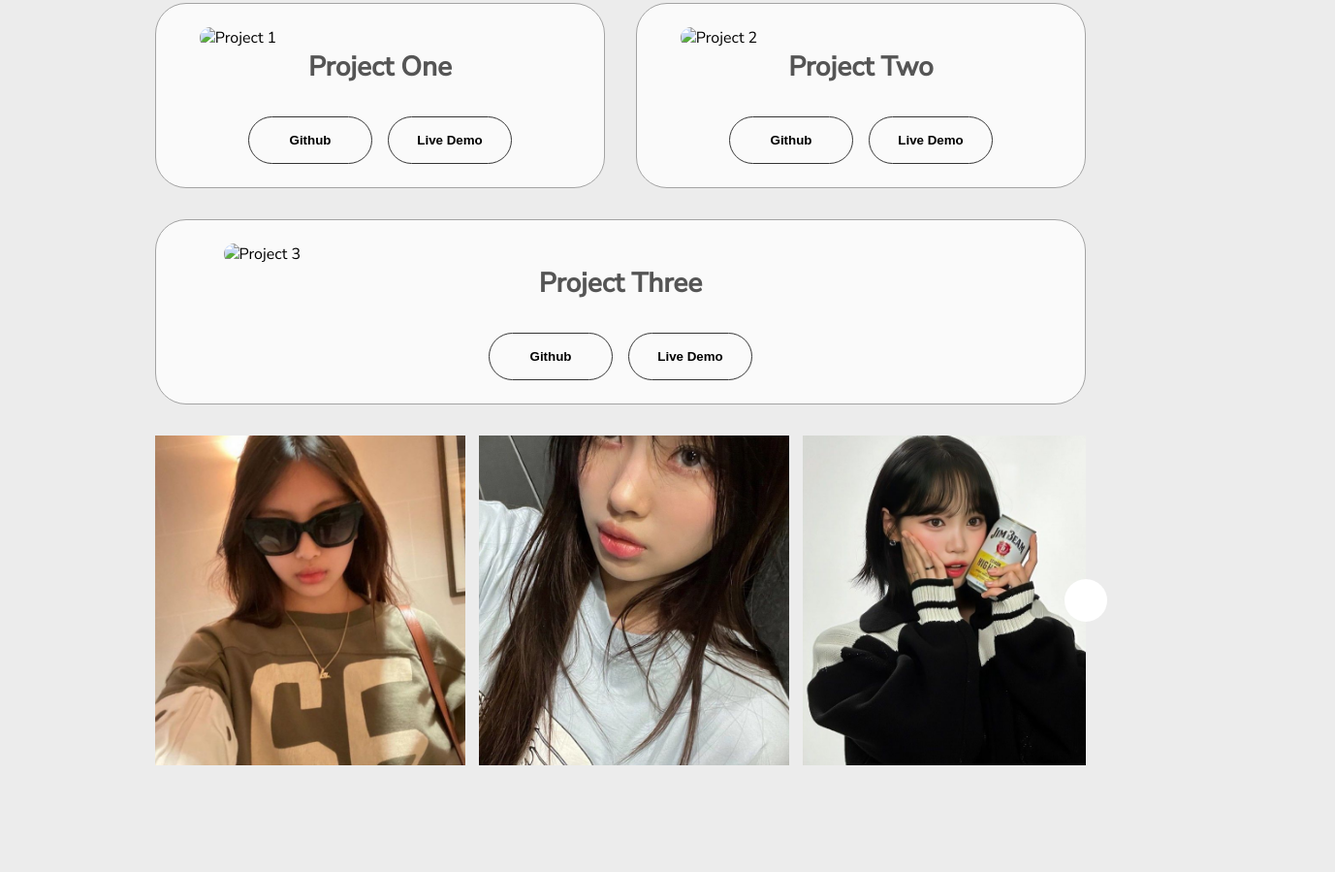
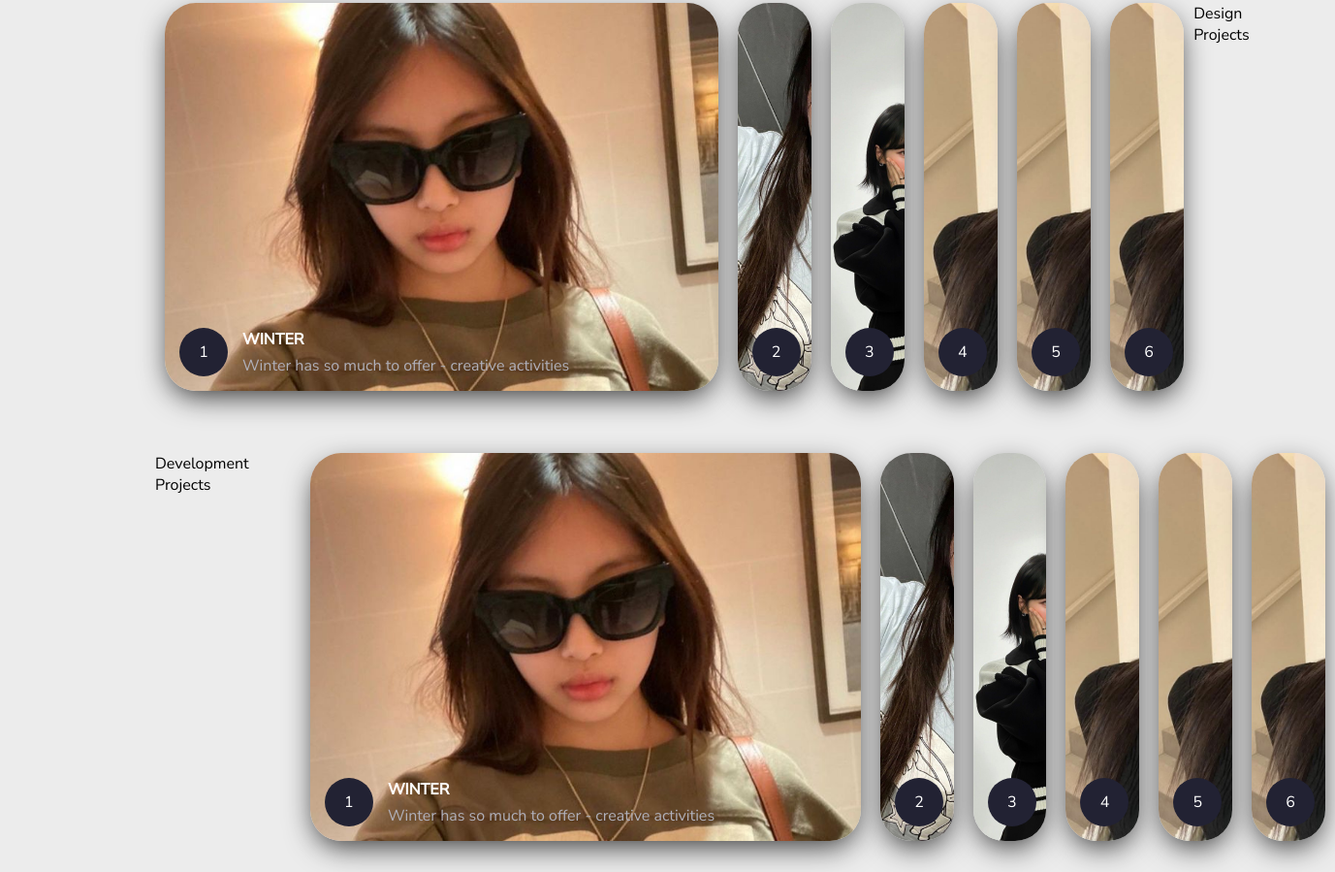
Before and after one commit to SiakNgau/SiakNgauPortfolio, a plain HTML site: page index.html in a window 1280 px wide. Shown: the part 2581-3480 px from the top of the page at 97% size, 1377 px wide, since content can reach past the window. Drawn offline with nearby package versions, Linux system fonts and the light colour scheme.

Commit message:
Project Section Changes
changed the gallery

```diff
--- a/index.html
+++ b/index.html
@@ -276,81 +276,138 @@
       <h1 class="title">Projects</h1>
       <div class="experience-details-container">
         <div class="about-containers">
-          <div class="details-container color-container">
-            <div class="article-container">
-              <img src="" alt="Project 1" class="project-img" />
-            </div>
-            <h2 class="experience-sub-title project-title">Project One</h2>
-            <div class="btn-container">
-              <button
-                class="btn btn-color-2 project-btn"
-                onclick="location.href='https://github.com/'"
-              >
-                Github
-              </button>
-              <button
-                class="btn btn-color-2 project-btn"
-                onclick="location.href='https://github.com/'"
-              >
-                Live Demo
-              </button>
-            </div>
-          </div>
-          <div class="details-container color-container">
-            <div class="article-container">
-              <img src="" alt="Project 2" class="project-img" />
-            </div>
-            <h2 class="experience-sub-title project-title">Project Two</h2>
-            <div class="btn-container">
-              <button
-                class="btn btn-color-2 project-btn"
-                onclick="location.href='https://github.com/'"
-              >
-                Github
-              </button>
-              <button
-                class="btn btn-color-2 project-btn"
-                onclick="location.href='https://github.com/'"
-              >
-                Live Demo
-              </button>
-            </div>
-          </div>
-          <div class="details-container color-container">
-            <div class="article-container">
-              <img src="" alt="Project 3" class="project-img" />
-            </div>
-            <h2 class="experience-sub-title project-title">Project Three</h2>
-            <div class="btn-container">
-              <button
-                class="btn btn-color-2 project-btn"
-                onclick="location.href='https://github.com/'"
-              >
-                Github
-              </button>
-              <button
-                class="btn btn-color-2 project-btn"
-                onclick="location.href='https://github.com/'"
-              >
-                Live Demo
-              </button>
+          <div class="projects-wrapper">
+            <div class="projects-container">
+              <input type="radio" name="slide-c" id="c1" checked />
+              <label for="c1" class="project-card">
+                <div class="project-row">
+                  <div class="project-icon">1</div>
+                  <div class="description">
+                    <h4>Winter</h4>
+                    <p>Winter has so much to offer - creative activities</p>
+                  </div>
+                </div>
+              </label>
+              <input type="radio" name="slide-c" id="c2" />
+              <label for="c2" class="project-card">
+                <div class="project-row">
+                  <div class="project-icon">2</div>
+                  <div class="description">
+                    <h4>Digital Technology</h4>
+                    <p>Gets better every day - stay tuned</p>
+                  </div>
+                </div>
+              </label>
+              <input type="radio" name="slide-c" id="c3" />
+              <label for="c3" class="project-card">
+                <div class="project-row">
+                  <div class="project-icon">3</div>
+                  <div class="description">
+                    <h4>Globalization</h4>
+                    <p>Help people all over the world</p>
+                  </div>
+                </div>
+              </label>
+              <input type="radio" name="slide-c" id="c4" />
+              <label for="c4" class="project-card">
+                <div class="project-row">
+                  <div class="project-icon">4</div>
+                  <div class="description">
+                    <h4>New technologies</h4>
+                    <p>Space engineering becomes more and more advanced</p>
+                  </div>
+                </div>
+              </label>
+              <input type="radio" name="slide-c" id="c5" />
+              <label for="c5" class="project-card">
+                <div class="project-row">
+                  <div class="project-icon">5</div>
+                  <div class="description">
+                    <h4>New technologies</h4>
+                    <p>Space engineering becomes more and more advanced</p>
+                  </div>
+                </div>
+              </label>
+              <input type="radio" name="slide-c" id="c6" />
+              <label for="c6" class="project-card">
+                <div class="project-row">
+                  <div class="project-icon">6</div>
+                  <div class="description">
+                    <h4>New technologies</h4>
+                    <p>Space engineering becomes more and more advanced</p>
+                  </div>
+                </div>
+              </label>
+              Design Projects
             </div>
           </div>
         </div>
-        <div class="wrapper">
-          <i id="left" class="fa-solid fa-angle-left"></i>
-          <div class="carousel">
-            <img src="images/img-1.jpg" alt="img" draggable="false" />
-            <img src="images/img-2.jpg" alt="img" draggable="false" />
-            <img src="images/img-3.jpg" alt="img" draggable="false" />
-            <img src="images/img-4.jpg" alt="img" draggable="false" />
-            <img src="images/img-1.jpg" alt="img" draggable="false" />
-            <img src="images/img-2.jpg" alt="img" draggable="false" />
-            <img src="images/img-3.jpg" alt="img" draggable="false" />
-            <img src="images/img-4.jpg" alt="img" draggable="false" />
-            <img src="images/img-1.jpg" alt="img" draggable="false" />
+        <div class="about-containers">
+          <div class="projects-wrapper">
+            <div class="projects-container">
+              Development Projects
+              <input type="radio" name="slide-d" id="d1" checked />
+              <label for="d1" class="project-card">
+                <div class="project-row">
+                  <div class="project-icon">1</div>
+                  <div class="description">
+                    <h4>Winter</h4>
+                    <p>Winter has so much to offer - creative activities</p>
+                  </div>
+                </div>
+              </label>
+              <input type="radio" name="slide-d" id="d2" />
+              <label for="d2" class="project-card">
+                <div class="project-row">
+                  <div class="project-icon">2</div>
+                  <div class="description">
+                    <h4>Digital Technology</h4>
+                    <p>Gets better every day - stay tuned</p>
+                  </div>
+                </div>
+              </label>
+              <input type="radio" name="slide-d" id="d3" />
+              <label for="d3" class="project-card">
+                <div class="project-row">
+                  <div class="project-icon">3</div>
+                  <div class="description">
+                    <h4>Globalization</h4>
+                    <p>Help people all over the world</p>
+                  </div>
+                </div>
+              </label>
+              <input type="radio" name="slide-d" id="d4" />
+              <label for="d4" class="project-card">
+                <div class="project-row">
+                  <div class="project-icon">4</div>
+                  <div class="description">
+                    <h4>New technologies</h4>
+                    <p>Space engineering becomes more and more advanced</p>
+                  </div>
+                </div>
+              </label>
+              <input type="radio" name="slide-d" id="d5" />
+              <label for="d5" class="project-card">
+                <div class="project-row">
+                  <div class="project-icon">5</div>
+                  <div class="description">
+                    <h4>New technologies</h4>
+                    <p>Space engineering becomes more and more advanced</p>
+                  </div>
+                </div>
+              </label>
+              <input type="radio" name="slide-d" id="d6" />
+              <label for="d6" class="project-card">
+                <div class="project-row">
+                  <div class="project-icon">6</div>
+                  <div class="description">
+                    <h4>New technologies</h4>
+                    <p>Space engineering becomes more and more advanced</p>
+                  </div>
+                </div>
+              </label>
+            </div>
           </div>
-          <i id="right" class="fa-solid fa-angle-right"></i>
         </div>
       </div>
     </section>
--- a/style.css
+++ b/style.css
@@ -458,78 +458,6 @@ footer p {
   cursor: none;
 }
 
-/* CAROUSEL */
-
-.wrapper {
-  display: flex;
-  max-width: 1600px;
-  position: relative;
-}
-.wrapper i {
-  top: 50%;
-  height: 44px;
-  width: 44px;
-  color: #343f4f;
-  cursor: pointer;
-  font-size: 1.15rem;
-  position: absolute;
-  text-align: center;
-  line-height: 44px;
-  background: #fff;
-  border-radius: 50%;
-  transform: translateY(-50%);
-  transition: transform 0.1s linear;
-}
-.wrapper i:active {
-  transform: translateY(-50%) scale(0.9);
-}
-.wrapper i:hover {
-  background: #f2f2f2;
-}
-.wrapper i:first-child {
-  left: -22px;
-  display: none;
-}
-.wrapper i:last-child {
-  right: -22px;
-}
-.wrapper .carousel {
-  font-size: 0px;
-  cursor: pointer;
-  overflow: hidden;
-  white-space: nowrap;
-  scroll-behavior: smooth;
-  cursor: none;
-}
-.carousel.dragging {
-  cursor: grab;
-  scroll-behavior: auto;
-  cursor: none;
-}
-.carousel.dragging img {
-  pointer-events: none;
-}
-.carousel img {
-  height: 340px;
-  object-fit: cover;
-  user-select: none;
-  margin-left: 14px;
-  width: calc(100% / 3);
-}
-.carousel img:first-child {
-  margin-left: 0px;
-}
-@media screen and (max-width: 900px) {
-  .carousel img {
-    width: calc(100% / 2);
-  }
-}
-@media screen and (max-width: 550px) {
-  .carousel img {
-    width: 100%;
-  }
-}
-
 /* DARKMODE */
 
 :root {
@@ -729,3 +657,129 @@ footer p {
   background: #ff7f7f;
   border-radius: 2px;
 }
+
+/* PROJECT GALLERY */
+
+.projets-wrapper {
+  width: 100%;
+  height: 100vh;
+  display: flex;
+  align-items: center;
+  justify-content: center;
+}
+
+.projects-container {
+  height: 400px;
+  display: flex;
+  flex-wrap: nowrap;
+  justify-content: start;
+  position: relative;
+}
+
+.about-containers:last-child {
+  margin-left: auto;
+}
+
+.project-card {
+  width: 80px;
+  border-radius: 0.75rem;
+  background-size: cover;
+  overflow: hidden;
+  border-radius: 2rem;
+  margin: 0 10px;
+  display: flex;
+  align-items: flex-end;
+  transition: 0.6s cubic-bezier(0.28, -0.03, 0, 0.99);
+  box-shadow: 0px 10px 30px -5px rgba(0, 0, 0, 0.8);
+}
+
+.project-card > .project-row {
+  color: white;
+  display: flex;
+  flex-wrap: nowrap;
+}
+
+.project-card > .project-row > .project-icon {
+  background: #223;
+  color: white;
+  border-radius: 50%;
+  width: 50px;
+  display: flex;
+  justify-content: center;
+  align-items: center;
+  margin: 15px;
+}
+
+.project-card > .project-row > .description {
+  display: flex;
+  justify-content: center;
+  flex-direction: column;
+  overflow: hidden;
+  height: 80px;
+  width: 520px;
+  opacity: 0;
+  transform: translateY(30px);
+  transition-delay: 0.3s;
+  transition: all 0.3s ease;
+}
+
+.description p {
+  color: #b0b0ba;
+  padding-top: 5px;
+}
+
+.description h4 {
+  text-transform: uppercase;
+}
+
+input {
+  display: none;
+}
+
+/* Update selectors to match the new names */
+input:checked + label {
+  width: 600px;
+}
+
+input:checked + label .description {
+  opacity: 1 !important;
+  transform: translateY(0) !important;
+}
+
+.project-card[for="c1"] {
+  background-image: url("./images/img-1.jpg");
+}
+.project-card[for="c2"] {
+  background-image: url("./images/img-2.jpg");
+}
+.project-card[for="c3"] {
+  background-image: url("./images/img-3.jpg");
+}
+.project-card[for="c4"] {
+  background-image: url("./images/img-4.jpg");
+}
+.project-card[for="c5"] {
+  background-image: url("./images/img-4.jpg");
+}
+.project-card[for="c6"] {
+  background-image: url("./images/img-4.jpg");
+}
+
+.project-card[for="d1"] {
+  background-image: url("./images/img-1.jpg");
+}
+.project-card[for="d2"] {
+  background-image: url("./images/img-2.jpg");
+}
+.project-card[for="d3"] {
+  background-image: url("./images/img-3.jpg");
+}
+.project-card[for="d4"] {
+  background-image: url("./images/img-4.jpg");
+}
+.project-card[for="d5"] {
+  background-image: url("./images/img-4.jpg");
+}
+.project-card[for="d6"] {
+  background-image: url("./images/img-4.jpg");
+}
```
